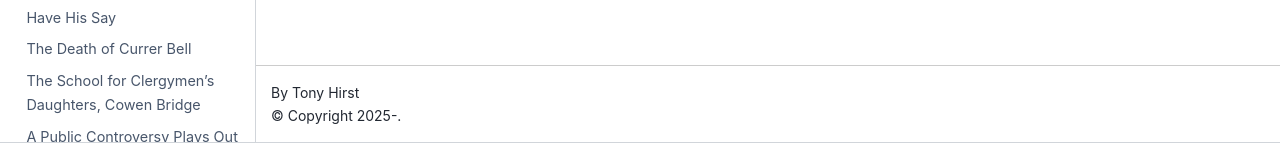
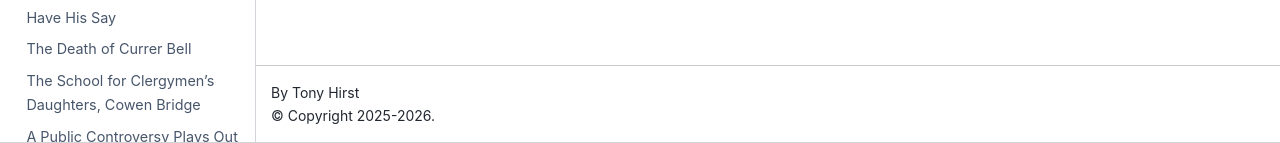
Before and after one commit to psychemedia/newport-nursery-of-vice, a Jupyter Book: the page built from preface.md, in a window 1280 px wide. Shown: the part 758-901 px from the top of the page. Built offline with Jupyter Book 1.0.4 settings and Sphinx 7.4.7 and the Sphinx Book theme 1.1.4, drawn with Linux system fonts in a browser that asks for light colours.

Commit message:
Update copyright year and add sitemap configuration

```diff
--- a/_config.yml
+++ b/_config.yml
@@ -1,6 +1,6 @@
 title: Newport Nursery of Vice Storynotes
 author: Tony Hirst
-copyright: "2025-"
+copyright: "2025-2026"
 only_build_toc_files: true
 
 execute:
@@ -12,3 +12,9 @@ parse:
 sphinx:
   config:
     html_copy_source: false
+    html_baseurl: https://nursery-of-vice.montystoryteller.org/
+    sitemap_url_scheme: "{link}"
+    sitemap_locales: [null]
+
+  extra_extensions:
+    - sphinx_sitemap
```
